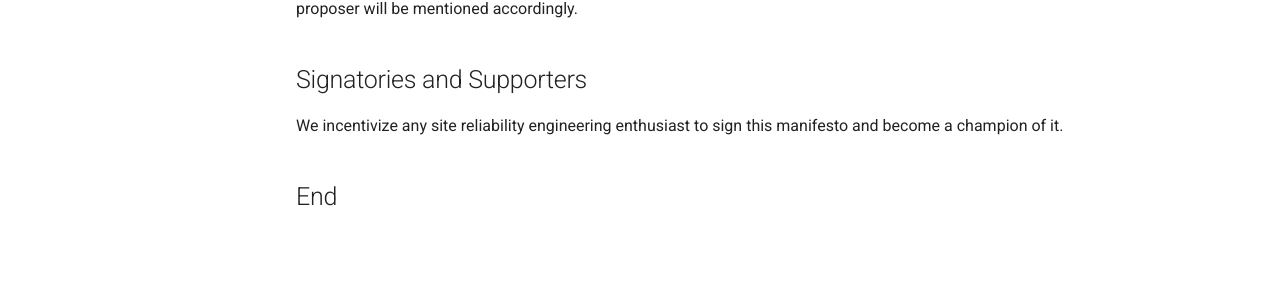
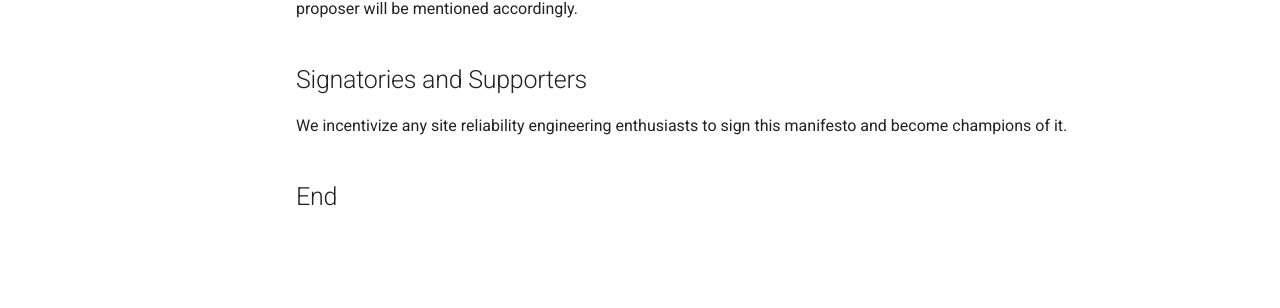
Before and after one commit to rod4n4m1/sre-manifesto, an MkDocs documentation site: the page built from docs/about/author.md, in a window 1280 px wide. Shown: the part 450-758 px from the top of the page. Built offline with MkDocs 1.6.1 and Material for MkDocs 9.7.7, drawn with Linux system fonts in a browser that asks for light colours; comment, search, counter and statistics services are not loaded.

Commit message:
updated the content

```diff
--- a/docs/about/author.md
+++ b/docs/about/author.md
@@ -10,6 +10,6 @@ Any SRE is welcome to contribute to this site by requesting to add new site reli
 
 ## Signatories and Supporters
 
-We incentivize any site reliability engineering enthusiast to sign this manifesto and become a champion of it.
+We incentivize any site reliability engineering enthusiasts to sign this manifesto and become champions of it.
 
 ## End
```
Also changed, not shown: README.md (+3 -1 lines), docs/index.md (+2 -0 lines), docs/sre/manifesto.md (+1 -1 lines).
